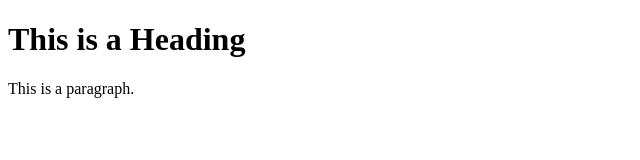
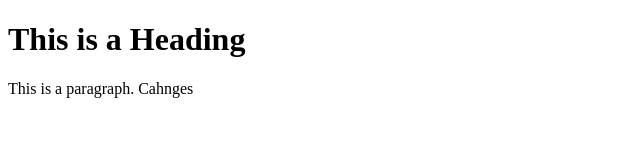
Before and after one commit to mdsalam-234/sample-test, a plain HTML site: page index.html in a window 1280 px wide. Shown: the full height of the page, 0-640 px from the left. Drawn offline with Linux system fonts and the light colour scheme.

Commit message:
second commit

```diff
--- a/index.html
+++ b/index.html
@@ -6,7 +6,7 @@
 <body>
 
 <h1>This is a Heading</h1>
-<p>This is a paragraph.</p>
+<p>This is a paragraph. Cahnges</p>
 
 </body>
 </html>
```
